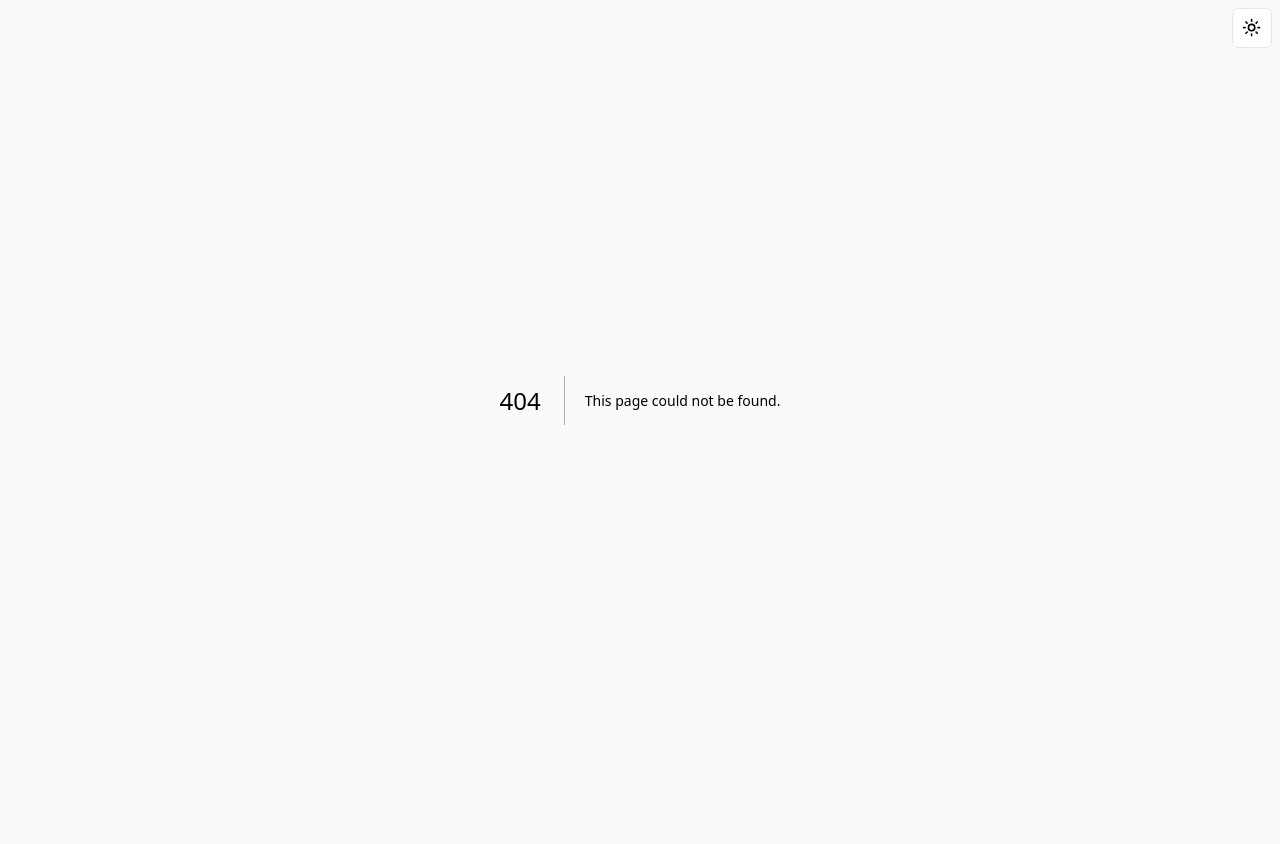
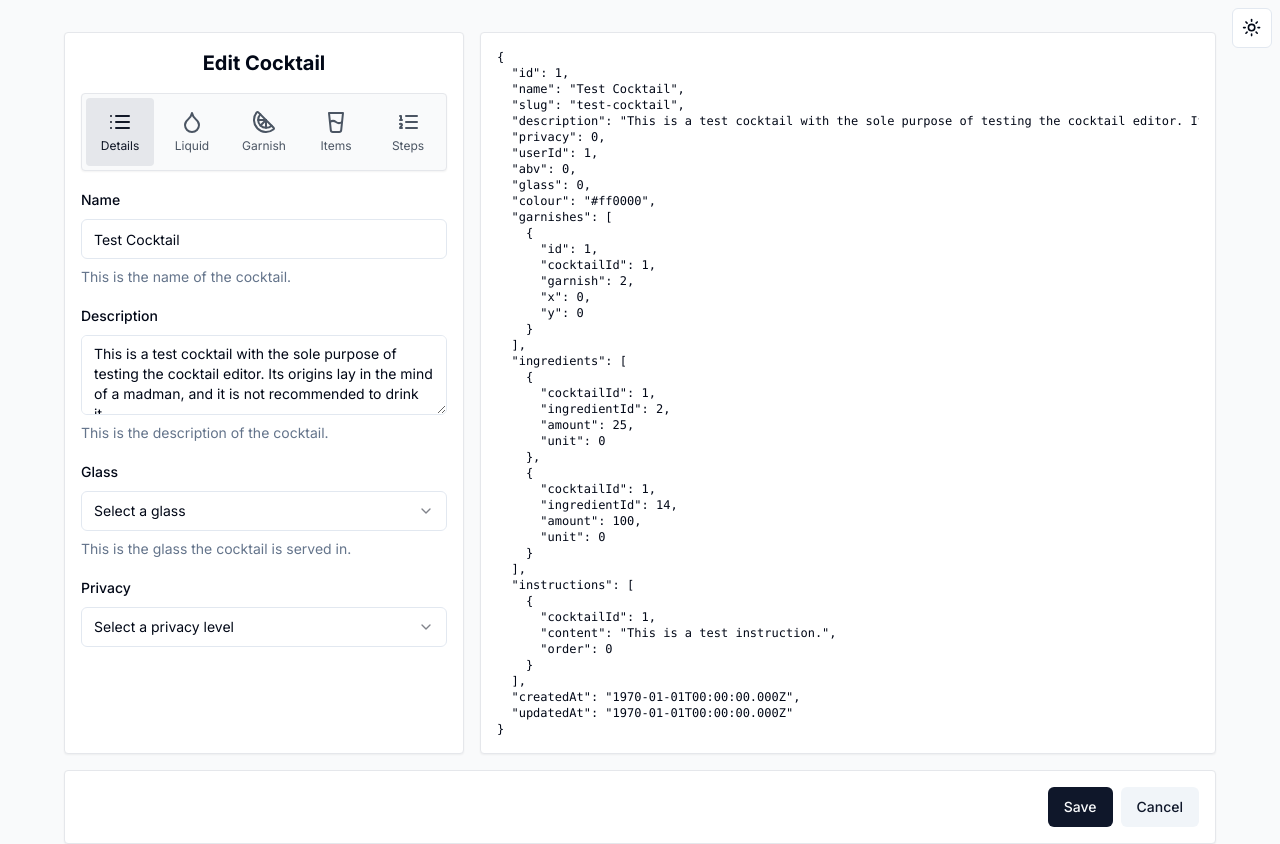
Before and after one commit to wsngamerz/cocktail-editor, a Next.js app: page /edit in a window 1280 px wide. Before the commit this address had no page. Before the commit the page ends 800 px from the top, so only its background shows below. Built offline with nearby package versions, Linux system fonts and the light colour scheme.

Commit message:
refactor: create pages for edit and create editors

```diff
--- /dev/null
+++ b/src/app/create/CreateEditor.tsx
@@ -0,0 +1,16 @@
+"use client";
+
+import { BaseCocktailEditor } from "@/components/editors/cocktail";
+import { Cocktail } from "@/types/cocktail";
+
+export function CreateEditor() {
+  const handleSave = (data: Cocktail) => {
+    alert(JSON.stringify(data));
+  };
+
+  const handleCancel = () => {
+    alert("Canceled");
+  };
+
+  return <BaseCocktailEditor title="Create Cocktail" onSave={handleSave} onCancel={handleCancel} />;
+}
--- /dev/null
+++ b/src/app/create/page.tsx
@@ -0,0 +1,11 @@
+import { CreateEditor } from "@/app/create/CreateEditor";
+
+export default function CreatePage() {
+  return (
+    <main className="w-screen h-screen p-8">
+      <section className="max-w-full lg:max-w-4xl xl:max-w-6xl mx-auto h-full">
+        <CreateEditor />
+      </section>
+    </main>
+  );
+}
--- /dev/null
+++ b/src/app/edit/EditEditor.tsx
@@ -0,0 +1,70 @@
+"use client";
+import { Cocktail } from "@/types/cocktail";
+import { Privacy } from "@/types/privacy";
+import { Glass } from "@/types/glass";
+import { BaseCocktailEditor } from "@/components/editors/cocktail";
+import { Unit } from "@/types/unit";
+import { Garnish } from "@/types/garnish";
+
+export function EditEditor() {
+  const cocktailId = 1;
+  const cocktail: Cocktail = {
+    id: cocktailId,
+    name: "Test Cocktail",
+    slug: "test-cocktail",
+    description: "This is a test cocktail with the sole purpose of testing the cocktail editor. Its origins lay in the mind of a madman, and it is not recommended to drink it.",
+    privacy: Privacy.PUBLIC,
+    userId: 1,
+    abv: 0,
+
+    glass: Glass.MARTINI,
+    colour: "#ff0000",
+    garnishes: [
+      {
+        id: 1,
+        cocktailId,
+        garnish: Garnish.ORANGE_WEDGE,
+        x: 0,
+        y: 0
+      }
+    ],
+
+    ingredients: [
+      {
+        cocktailId,
+        ingredientId: 2,
+        amount: 25,
+        unit: Unit.ML
+      },
+      {
+        cocktailId,
+        ingredientId: 14,
+        amount: 100,
+        unit: Unit.ML
+      }
+    ],
+    instructions: [
+      {
+        cocktailId,
+        content: "This is a test instruction.",
+        order: 0
+      }
+    ],
+
+    createdAt: new Date(0),
+    updatedAt: new Date(0)
+  };
+
+  const handleSave = (data: Cocktail) => {
+    alert(JSON.stringify(data));
+  };
+
+  const handleCancel = () => {
+    alert("Canceled");
+  };
+
+  return <BaseCocktailEditor title="Edit Cocktail"
+                             onSave={handleSave}
+                             onCancel={handleCancel}
+                             initialData={cocktail} />;
+}
--- /dev/null
+++ b/src/app/edit/page.tsx
@@ -0,0 +1,11 @@
+import { EditEditor } from "@/app/edit/EditEditor";
+
+export default function CreateEditor() {
+  return (
+    <main className="w-screen h-screen p-8">
+      <section className="max-w-full lg:max-w-4xl xl:max-w-6xl mx-auto h-full">
+        <EditEditor />
+      </section>
+    </main>
+  );
+}
--- a/src/app/page.tsx
+++ b/src/app/page.tsx
@@ -1,11 +1,12 @@
-import { CreateCocktailEditor } from "@/components/editors/cocktail";
+import Link from "next/link";
 
 export default function Home() {
   return (
     <main className="w-screen h-screen p-8">
-      <section className="max-w-5xl mx-auto h-full">
-        <CreateCocktailEditor />
-      </section>
+      <ul>
+        <li><Link href="/create">Create</Link></li>
+        <li><Link href="/edit">Edit</Link></li>
+      </ul>
     </main>
   );
 }
--- a/src/components/editors/cocktail/BaseCocktailEditor.tsx
+++ b/src/components/editors/cocktail/BaseCocktailEditor.tsx
@@ -91,8 +91,8 @@ export default function BaseCocktailEditor({ initialData, title, onSave, onCance
           </Tabs.Root>
         </div>
 
-        <div className="editor-card">
-          <div>
+        <div className="editor-card overflow-hidden">
+          <div className="overflow-scroll">
             <pre className="text-xs">{JSON.stringify(watchForm, null, 2)}</pre>
           </div>
         </div>
--- a/src/components/editors/cocktail/CreateCocktailEditor.tsx
+++ /dev/null
@@ -1,21 +0,0 @@
-"use client";
-
-import BaseCocktailEditor from "./BaseCocktailEditor";
-import type { Cocktail } from "@/types/cocktail";
-
-/**
- * @name CreateCocktailEditor
- * @constructor
- * @description An example of a component that uses the BaseCocktailEditor component to create a new cocktail.
- */
-export function CreateCocktailEditor() {
-  const handleSave = (data: Cocktail) => {
-    alert(JSON.stringify(data));
-  };
-
-  const handleCancel = () => {
-    alert("Canceled");
-  };
-
-  return <BaseCocktailEditor title="Create Cocktail" onSave={handleSave} onCancel={handleCancel} />
-}
--- a/src/components/editors/cocktail/EditCocktailEditor.tsx
+++ /dev/null
@@ -1,46 +0,0 @@
-"use client";
-
-import BaseCocktailEditor from "./BaseCocktailEditor";
-import type { Cocktail } from "@/types/cocktail";
-import { Privacy } from "@/types/privacy";
-import { Glass } from "@/types/glass";
-
-/**
- * @name EditCocktailEditor
- * @constructor
- * @description An example of a component that uses the BaseCocktailEditor component to create a new cocktail.
- */
-export function EditCocktailEditor() {
-  const cocktail: Cocktail = {
-    id: 1,
-    name: "Test Cocktail",
-    slug: "test-cocktail",
-    description: "This is a test cocktail with the sole purpose of testing the cocktail editor. Its origins lay in the mind of a madman, and it is not recommended to drink it.",
-    privacy: Privacy.PUBLIC,
-    userId: 1,
-    abv: 0,
-
-    glass: Glass.MARTINI,
-    colour: "",
-    garnishes: [],
-
-    ingredients: [],
-    instructions: [],
-
-    createdAt: new Date(),
-    updatedAt: new Date()
-  };
-
-  const handleSave = (data: Cocktail) => {
-    alert(JSON.stringify(data));
-  };
-
-  const handleCancel = () => {
-    alert("Canceled");
-  };
-
-  return <BaseCocktailEditor title="Edit Cocktail"
-                             onSave={handleSave}
-                             onCancel={handleCancel}
-                             initialData={cocktail} />;
-}
--- a/src/components/editors/cocktail/index.tsx
+++ b/src/components/editors/cocktail/index.tsx
@@ -1,3 +1,3 @@
 "use client";
 
-export { CreateCocktailEditor } from "./CreateCocktailEditor";
+export { default as BaseCocktailEditor } from "./BaseCocktailEditor";
```
